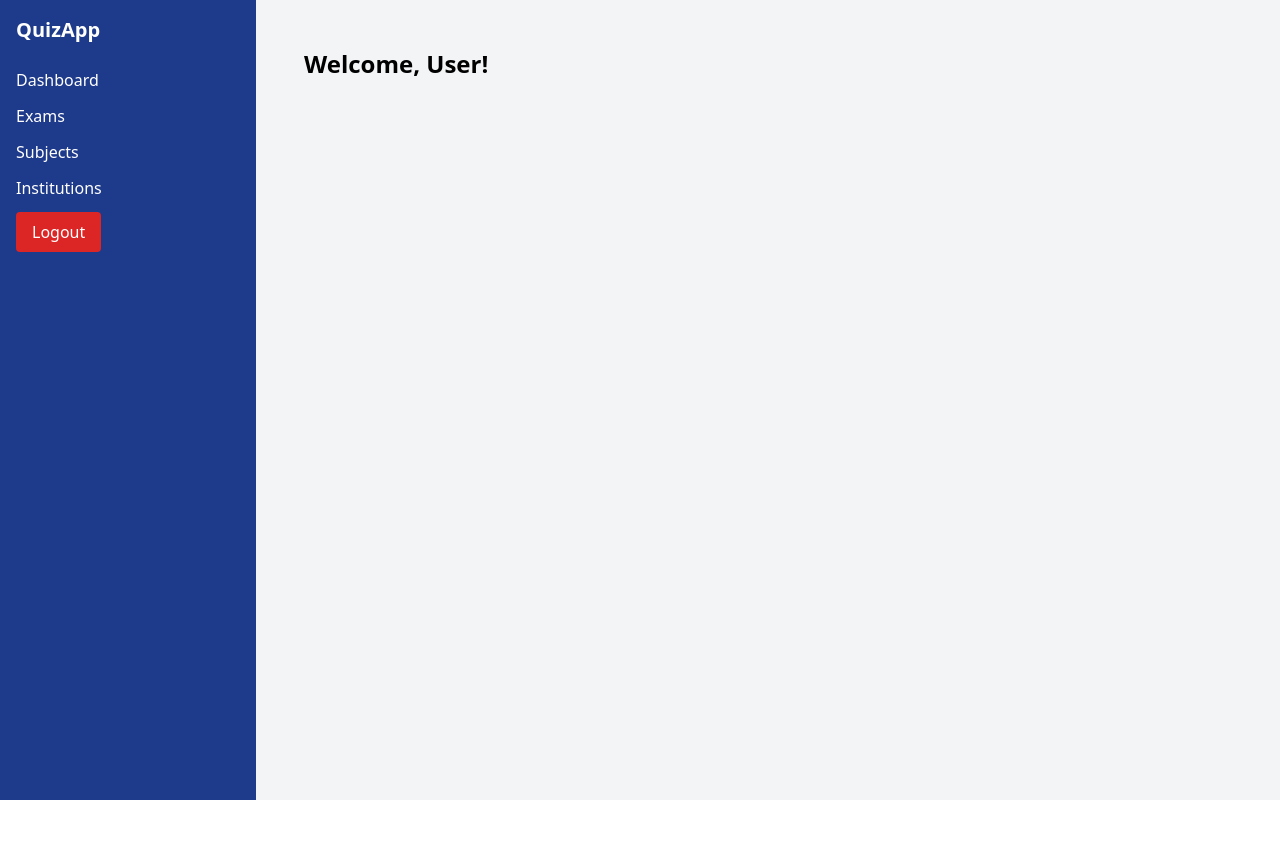
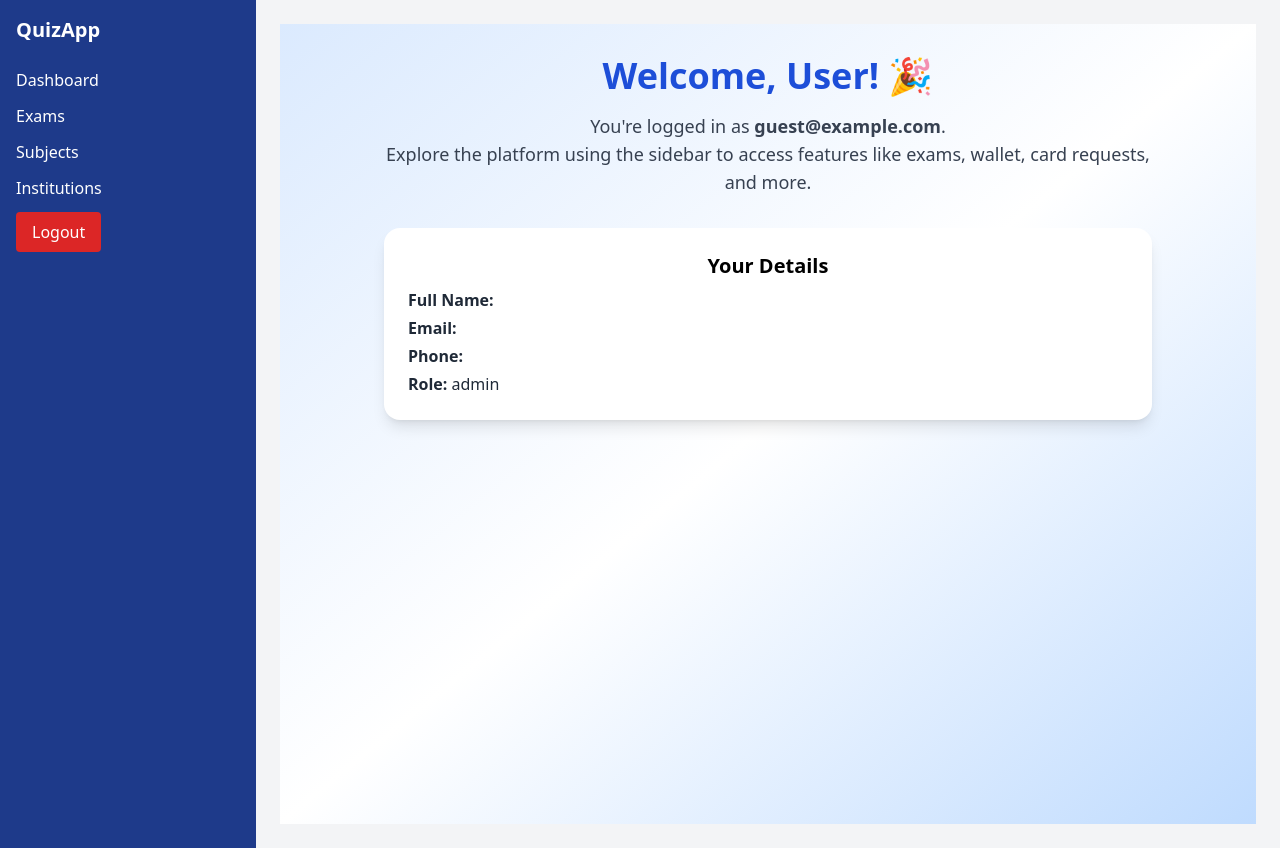
Before and after one commit to Taofeekolusola/Frontend_Assessment, a React (Create React App) app in the folder client/: page /dashboard in a window 1280 px wide. Before the commit the page ends 800 px from the top, so only its background shows below. Built offline with nearby package versions, Linux system fonts and the light colour scheme; sample sign-in values are in the browser's storage.

Commit message:
assesment

```diff
--- a/client/src/pages/Dashboard.js
+++ b/client/src/pages/Dashboard.js
@@ -1,9 +1,29 @@
 // src/pages/Dashboard.jsx
 export default function Dashboard() {
   const user = JSON.parse(localStorage.getItem("user"));
+
   return (
-    <div className="p-6">
-      <h1 className="text-2xl font-bold">Welcome, {user?.firstname || "User"}!</h1>
+    <div className="min-h-screen bg-gradient-to-br from-blue-100 via-white to-blue-200 p-8">
+      <div className="max-w-3xl mx-auto text-center">
+        <h1 className="text-4xl font-bold text-blue-700 mb-4">
+          Welcome, {user?.firstname || "User"}! 🎉
+        </h1>
+        <p className="text-lg text-gray-700 mb-8">
+          You're logged in as <strong>{user?.emailaddress || "guest@example.com"}</strong>.
+          <br />
+          Explore the platform using the sidebar to access features like exams, wallet, card requests, and more.
+        </p>
+
+        <div className="bg-white rounded-2xl shadow-lg p-6">
+          <h2 className="text-xl font-semibold mb-2">Your Details</h2>
+          <ul className="text-left text-gray-800 space-y-1">
+            <li><strong>Full Name:</strong> {user?.firstname} {user?.middlename} {user?.lastname}</li>
+            <li><strong>Email:</strong> {user?.emailaddress}</li>
+            <li><strong>Phone:</strong> {user?.phonenumber}</li>
+            <li><strong>Role:</strong> {user?.roleName || user?.role || "N/A"}</li>
+          </ul>
+        </div>
+      </div>
     </div>
   );
 }
--- a/client/src/pages/exam/ForgotPassword.js
+++ b/client/src/pages/profile/ConfirmActivation.js
@@ -1,10 +1,20 @@
 import { useState } from "react";
 import api from "../../services/api";
+import { useNavigate } from "react-router-dom";
 
-export default function ForgotPassword() {
-  const [emailAddress, setEmailAddress] = useState("");
+export default function ConfirmActivation() {
+  const navigate = useNavigate();
+  const [formData, setFormData] = useState({
+    emailAddress: "",
+    activationCode: ""
+  });
   const [message, setMessage] = useState("");
   const [error, setError] = useState("");
+
+  const handleChange = (e) => {
+    const { name, value } = e.target;
+    setFormData(prev => ({ ...prev, [name]: value }));
+  };
 
   const handleSubmit = async (e) => {
     e.preventDefault();
@@ -12,10 +22,11 @@ export default function ForgotPassword() {
     setError("");
 
     try {
-      await api.post("/api/Account/ForgotPassword", { emailAddress });
-      setMessage("Reset code sent to your email.");
+      await api.post("/api/Account/ConfirmActivationCode", formData);
+      setMessage("Activation code confirmed. Redirecting...");
+      setTimeout(() => navigate("/login"), 2000);
     } catch (err) {
-      setError("Failed to send reset code. Please try again.");
+      setError("Invalid activation code or email.");
     }
   };
 
@@ -25,7 +36,7 @@ export default function ForgotPassword() {
         onSubmit={handleSubmit}
         className="bg-white p-6 rounded-lg shadow-md w-full max-w-md space-y-4"
       >
-        <h2 className="text-xl font-bold text-center">Forgot Password</h2>
+        <h2 className="text-xl font-bold text-center">Confirm Activation Code</h2>
         {message && <p className="text-green-600 text-center">{message}</p>}
         {error && <p className="text-red-500 text-center">{error}</p>}
 
@@ -33,13 +44,22 @@ export default function ForgotPassword() {
           type="email"
           name="emailAddress"
           placeholder="Email Address"
-          onChange={(e) => setEmailAddress(e.target.value)}
+          onChange={handleChange}
+          className="w-full p-2 border rounded"
+          required
+        />
+
+        <input
+          type="text"
+          name="activationCode"
+          placeholder="Activation Code"
+          onChange={handleChange}
           className="w-full p-2 border rounded"
           required
         />
 
         <button type="submit" className="w-full bg-blue-500 text-white p-2 rounded hover:bg-blue-600">
-          Send Reset Code
+          Confirm Code
         </button>
       </form>
     </div>
--- a/client/src/pages/wallet/ConfirmActivation.js
+++ b/client/src/pages/profile/ForgotPassword.js
@@ -1,20 +1,12 @@
 import { useState } from "react";
+import { useNavigate } from "react-router-dom";
 import api from "../../services/api";
-import { useNavigate } from "react-router-dom";
 
-export default function ConfirmActivation() {
+export default function ForgotPassword() {
   const navigate = useNavigate();
-  const [formData, setFormData] = useState({
-    emailAddress: "",
-    activationCode: ""
-  });
+  const [emailAddress, setEmailAddress] = useState("");
   const [message, setMessage] = useState("");
   const [error, setError] = useState("");
-
-  const handleChange = (e) => {
-    const { name, value } = e.target;
-    setFormData(prev => ({ ...prev, [name]: value }));
-  };
 
   const handleSubmit = async (e) => {
     e.preventDefault();
@@ -22,11 +14,12 @@ export default function ConfirmActivation() {
     setError("");
 
     try {
-      await api.post("/api/Account/ConfirmActivationCode", formData);
-      setMessage("Activation code confirmed. Redirecting...");
+      await api.post("/api/Account/ForgotPassword", { emailAddress });
+      setMessage("Reset code sent to your email.");
+      // Add a short delay before navigating
       setTimeout(() => navigate("/reset-password"), 2000);
     } catch (err) {
-      setError("Invalid activation code or email.");
+      setError("Failed to send reset code. Please try again.");
     }
   };
 
@@ -36,7 +29,7 @@ export default function ConfirmActivation() {
         onSubmit={handleSubmit}
         className="bg-white p-6 rounded-lg shadow-md w-full max-w-md space-y-4"
       >
-        <h2 className="text-xl font-bold text-center">Confirm Activation Code</h2>
+        <h2 className="text-xl font-bold text-center">Forgot Password</h2>
         {message && <p className="text-green-600 text-center">{message}</p>}
         {error && <p className="text-red-500 text-center">{error}</p>}
 
@@ -44,22 +37,13 @@ export default function ConfirmActivation() {
           type="email"
           name="emailAddress"
           placeholder="Email Address"
-          onChange={handleChange}
-          className="w-full p-2 border rounded"
-          required
-        />
-
-        <input
-          type="text"
-          name="activationCode"
-          placeholder="Activation Code"
-          onChange={handleChange}
+          onChange={(e) => setEmailAddress(e.target.value)}
           className="w-full p-2 border rounded"
           required
         />
 
         <button type="submit" className="w-full bg-blue-500 text-white p-2 rounded hover:bg-blue-600">
-          Confirm Code
+          Send Reset Code
         </button>
       </form>
     </div>
--- a/client/src/pages/exam/Register.js
+++ b/client/src/pages/profile/Register.js
@@ -33,7 +33,7 @@ export default function Register() {
         role: parseInt(formData.role)
       });
       setSuccess("Registration successful! Redirecting to login...");
-      setTimeout(() => navigate("/login"), 2000);
+      setTimeout(() => navigate("/confirm-activation"), 2000);
     } catch (err) {
       console.error(err?.response?.data || err.message);
       setError(err?.response?.data?.message || "Registration failed. Please check your input.");
```
Also changed, not shown: client/src/App.js (+6 -6 lines), client/src/pages/profile/ChangeUserStatus.js (renamed from client/src/pages/exam/ChangeUserStatus.js), client/src/pages/profile/Login.js (renamed from client/src/pages/exam/Login.js), client/src/pages/profile/ResetPassword.js (renamed from client/src/pages/exam/ResetPassword.js).
